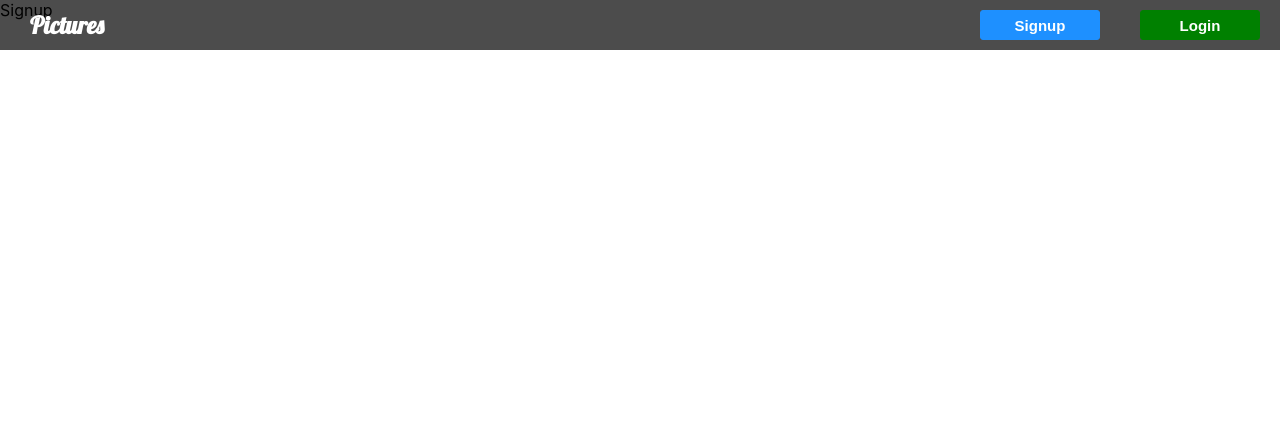
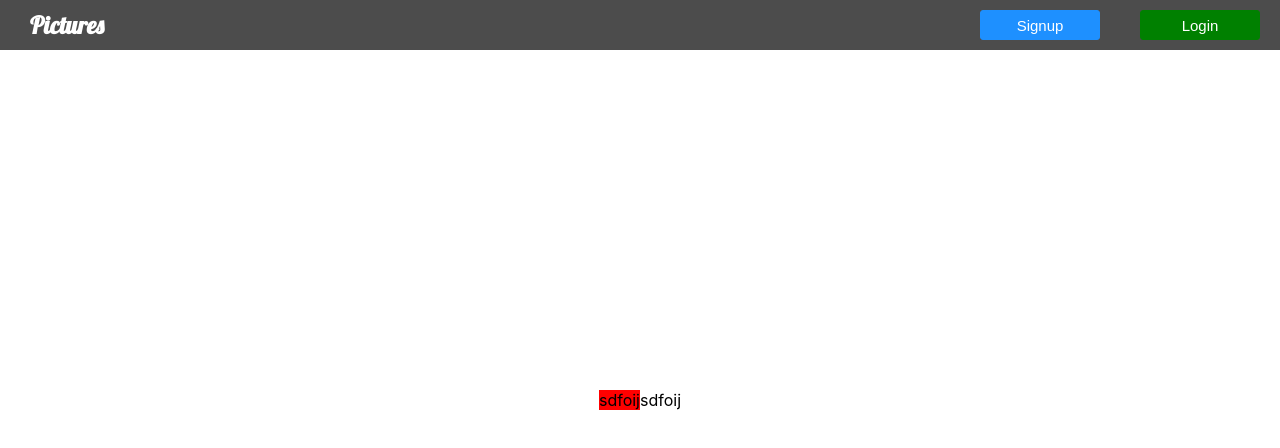
Before and after one commit to Jaguso/images-react, a React (Create React App) app: page /signuplogin in a window 1280 px wide. Shown: the top 448 px of the page. Built offline with nearby package versions, Linux system fonts and the light colour scheme.

Commit message:
made Login and Signup components inside the same component

```diff
--- a/src/components/Navbar.css
+++ b/src/components/Navbar.css
@@ -33,7 +33,7 @@ button {
   font-size: 15px;
   border-radius: 3px;
   border: solid 1px;
-  font-weight: 600;
+  font-weight: 500;
 }
 
 .login {
--- /dev/null
+++ b/src/components/SignupLogin.css
@@ -0,0 +1,10 @@
+.signuplogin-container {
+  display: flex;
+  justify-content: center;
+  align-items: center;
+  height: 100vh;
+}
+
+.signup-container {
+  background-color: red;
+}
--- a/src/components/SignupLogin.js
+++ b/src/components/SignupLogin.js
@@ -1,10 +1,18 @@
 import React, { Component } from 'react';
+import Signup from './signup/Signup';
+import Login from './login/Login';
+import './SignupLogin.css';
 
 class SignupLogin extends Component {
   render() {
     return (
-      <div>
-        Signup
+      <div className="signuplogin-container">
+        <div className="signup-container">
+          <Signup/>
+        </div>
+        <div className="login-container">
+          <Login/>
+        </div>
       </div>
     );
   }
--- /dev/null
+++ b/src/components/login/Login.js
@@ -0,0 +1,13 @@
+import React, { Component } from 'react';
+
+class Login extends Component {
+  render() {
+    return (
+      <div>
+        sdfoij
+      </div>
+    );
+  }
+}
+
+export default Login;
--- /dev/null
+++ b/src/components/signup/Signup.js
@@ -0,0 +1,13 @@
+import React, { Component } from 'react';
+
+class Signup extends Component {
+  render() {
+    return (
+      <div>
+        sdfoij
+      </div>
+    );
+  }
+}
+
+export default Signup;
```
